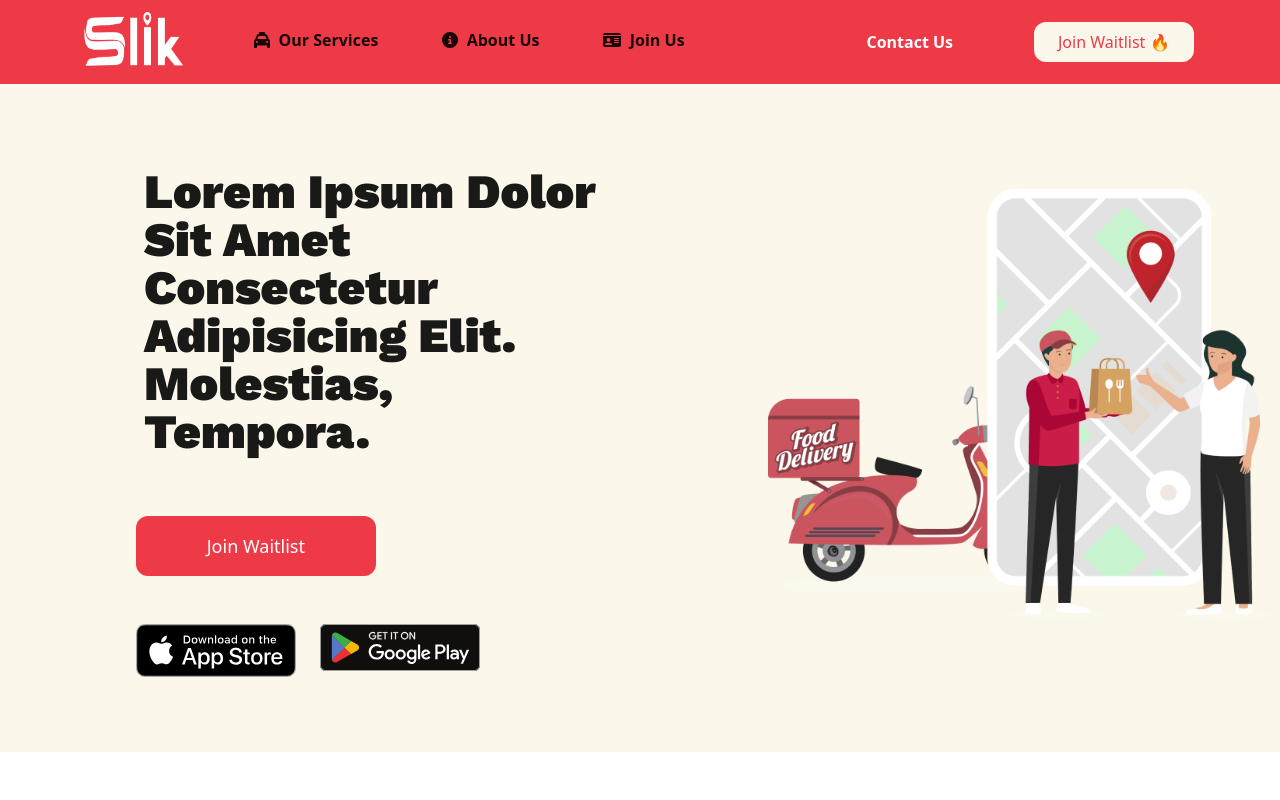
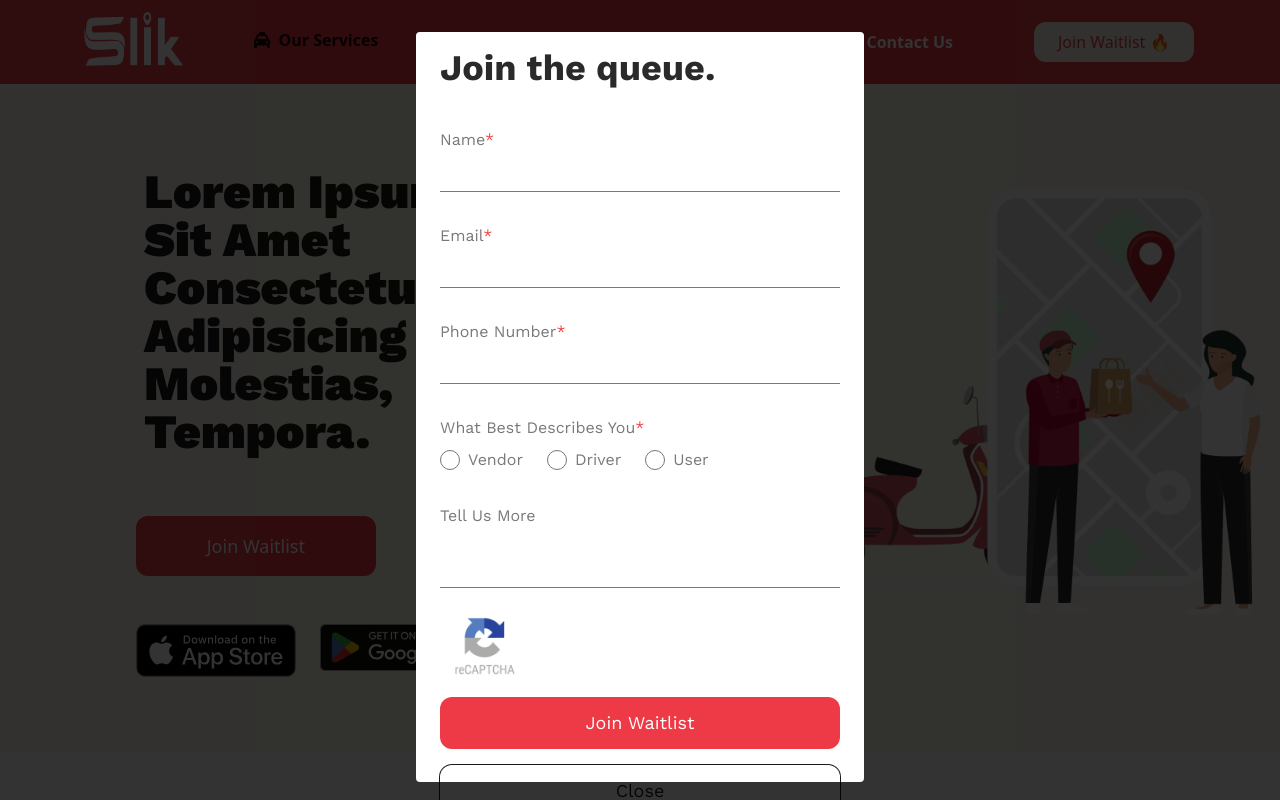
Before and after one commit to timmy-oss/slik, a Next.js app: page / in a window 1280 px wide. Shown: the top 800 px of the page. Built offline with nearby package versions, Linux system fonts and the light colour scheme.

Commit message:
Waitlist Form [ 60%]

```diff
--- a/components/Home.jsx
+++ b/components/Home.jsx
@@ -12,6 +12,7 @@ import {
 } from "@fortawesome/free-brands-svg-icons";
 import "@fortawesome/fontawesome-svg-core/styles.css";
 import AOS from "aos";
+import WaitListForm from "./WaitlistForm";
 
 const pitchBoxes = [
   {
@@ -53,6 +54,7 @@ export default function Home(props) {
     <>
       <DesktopNavBar />
       <MobileNavBar />
+      <WaitListForm />
 
       <div className="bg-[#FBF7EB] md:bg-[#FBF7EB] dark:bg-[#242318] md:dark:bg-[#242318]   md:pt-32 lg:pt-14 flex flex-col lg:flex-row justify-center lg:justify-around  min-h-[727px]">
         <div className="bg-[#FBF7EB] w-full md:bg-[#FBF7EB] dark:bg-[#242318] md:dark:bg-[#242318]   lg:w-[60%] px-4 lg:px-32 pt-24 pb-16 lg:pb-[67px]">
--- a/components/MobileNavBar.jsx
+++ b/components/MobileNavBar.jsx
@@ -7,7 +7,6 @@ import {
   faBarsStaggered,
   faX,
 } from "@fortawesome/free-solid-svg-icons";
-// import { faRectangleXmark, faX } from "@fortawesome/free-regular-svg-icons";
 import "@fortawesome/fontawesome-svg-core/styles.css";
 import { useState } from "react";
 import { navItems } from "./DesktopNavBar";
@@ -32,13 +31,13 @@ export default function MobileNavBar(props) {
 
       {showMenu && (
         <animated.div
-          style={{ fontFamily: "Mulish" }}
+          style={animationProps}
           className={
             "bg-black/40 dark:bg-white/40  md:hidden z-10 fixed  w-[100%] right-0 top-[5%] min-h-screen "
           }
         >
           <animated.div
-            // style={animationProps}
+            style={{ fontFamily: "Mulish" }}
             className="bg-white  dark:bg-[#111315] fixed h-full w-[80%] top-0 right-0"
           >
             <ul className=" mx-auto pt-[50%] font-bold space-y-10 ">
--- a/components/WaitlistForm.jsx
+++ b/components/WaitlistForm.jsx
@@ -0,0 +1,173 @@
+import * as Yup from "yup";
+import { ErrorMessage, Field, Form, Formik } from "formik";
+import phone from "phone";
+import cn from "classnames";
+import Image from "next/image";
+
+const fields = [
+  {
+    type: "text",
+    name: "name",
+    placeholder: "",
+    required: true,
+    label: "Name",
+  },
+
+  {
+    type: "email",
+    name: "email",
+    placeholder: "",
+    required: true,
+    label: "Email",
+  },
+
+  {
+    type: "text",
+    name: "phone",
+    placeholder: "",
+    required: true,
+    label: "Phone number",
+  },
+
+  {
+    type: "radio",
+    name: "category",
+    placeholder: "",
+    required: true,
+    label: "What best describes you",
+    radios: [
+      {
+        name: "Vendor",
+        value: "vendor",
+      },
+
+      {
+        name: "Driver",
+        value: "driver",
+      },
+
+      {
+        name: "User",
+        value: "user",
+      },
+    ],
+  },
+
+  {
+    type: "text",
+    as: "textarea",
+    name: "more",
+    placeholder: "",
+    required: false,
+    label: "Tell us more",
+  },
+];
+
+export default function WaitlistForm() {
+  return (
+    <div
+      style={{ fontFamily: "Work Sans" }}
+      className={
+        "bg-black/80  z-10 fixed  w-[100%] right-0 top-[5%] lg:top-0 min-h-screen "
+      }
+    >
+      <div className="min-h-[500px] max-h-[750px] z-10  rounded px-6  pb-12  max-w-md w-[90%] lg:w-full bg-[#FFFFFF] dak:bg-[#111315] mx-auto mt-8  hover:overflow-y-auto hide-scroll-bar">
+        <h1 className="text-3xl bg-white sticky py-4 top-0 left-4 right-0 font-bold lg:text-4xl text-[#2A2A2A]">
+          {" "}
+          Join the queue.
+        </h1>
+
+        <Formik
+          initialValues={{
+            name: "",
+            email: "",
+            phone: "",
+            category: "",
+            more: "",
+          }}
+        >
+          {({ isValid }) => (
+            <Form about="Waitlist Form" className="mt-4 space-y-4">
+              {fields.map((f, i) => (
+                <div className="w-full py-2 flex flex-col  justify-center items-start">
+                  <label
+                    htmlFor={f.name}
+                    className="block text-[#797979] text-sm lg:text-base capitalize"
+                  >
+                    {" "}
+                    {f.label}
+                    {f.required && <span className="text-red-500">*</span>}
+                  </label>
+
+                  {f.type === "radio" && (
+                    <div className="flex flex-row justify-start w-full space-x-6">
+                      {f.radios.map((r, i) => (
+                        <div className="flex flex-row space-x-2">
+                          <Field
+                            id={f.name + r.name}
+                            value={r.value}
+                            type={f.type}
+                            className=" w-[20px]  mt-2 cursor-pointer   border-[#797979] "
+                            title={"Choose " + r.name}
+                            name={f.name}
+                            placeholder={f.placeholder}
+                          />
+                          <label
+                            className="text-[#797979] mt-2 text-sm lg:text-base capitalize"
+                            htmlFor={f.name + r.name}
+                          >
+                            {" "}
+                            {r.name}{" "}
+                          </label>
+                        </div>
+                      ))}
+                    </div>
+                  )}
+
+                  {f.type !== "radio" && (
+                    <Field
+                      id={f.name}
+                      type={f.type}
+                      name={f.name}
+                      as={f.as || "input"}
+                      className={
+                        "outline-none w-full block border-b border-[#797979] py-2 pl-1 pr-4 " +
+                        cn([
+                          {
+                            " h-[60px]  resize-none ": f.as === "textarea",
+                            " h-[30px] lg:h-[40px]": !f.as,
+                          },
+                        ])
+                      }
+                      placeholder={f.placeholder}
+                    />
+                  )}
+                </div>
+              ))}
+              <div className="mt-4 ">
+                <Image
+                  src="/assets/recaptcha.png"
+                  height="66"
+                  width="90"
+                  priority
+                  layout="intrinsic"
+                  alt="Recaptcha"
+                />
+              </div>
+              <div className="mt-12 w-full flex flex-row justify-center  items-center     ">
+                <button className="block w-full  hover:text-[#EE3A46] dark:hover:text-white  text-lg px-12 py-2 lg:py-3 hover:bg-[#EE3A46]/90 hover:ring-1 hover:ring-[#EE3A46] transition-colors text-white transform duration-300 font-normal   bg-[#EE3A46]  rounded-xl outline-none text-center ">
+                  Join Waitlist
+                </button>
+              </div>
+              <div className="mt-6 w-full flex flex-row justify-center  items-center     ">
+                <button className="block w-full hover:ring-2 hover:font-semibold  text-lg px-12 py-2 lg:py-3  ring-1 ring-black/90 transition-colors text-black/90 transform duration-300 font-normal     rounded-xl outline-none text-center ">
+                  Close
+                </button>
+              </div>
+            </Form>
+          )}
+        </Formik>
+      </div>
+    </div>
+  );
+}
--- a/package.json
+++ b/package.json
@@ -16,10 +16,13 @@
     "aos": "^2.3.4",
     "babel-plugin-macros": "^3.1.0",
     "classnames": "^2.3.2",
+    "formik": "^2.2.9",
     "next": "latest",
     "next-pwa": "^5.6.0",
+    "phone": "^3.1.28",
     "react": "18.1.0",
-    "react-dom": "18.1.0"
+    "react-dom": "18.1.0",
+    "yup": "^0.32.11"
   },
   "devDependencies": {
     "@types/node": "17.0.35",
--- a/pages/index.jsx
+++ b/pages/index.jsx
@@ -9,7 +9,7 @@ const Home = () => {
   useEffect(() => {
     let tId = setTimeout(() => {
       setShowPage(true);
-    }, 2000);
+    }, 1000);
 
     return () => {
       clearTimeout(tId);
--- a/styles/globals.css
+++ b/styles/globals.css
@@ -29,3 +29,14 @@
   );
   filter: progid:DXImageTransform.Microsoft.gradient(startColorstr="#ffffff",endColorstr="#ffffff",GradientType=1);
 }
+
+/* Hide scrollbar for Chrome, Safari and Opera */
+.hide-scroll-bar::-webkit-scrollbar {
+  display: none;
+}
+
+/* Hide scrollbar for IE, Edge and Firefox */
+.hide-scroll-bar {
+  -ms-overflow-style: none; /* IE and Edge */
+  scrollbar-width: none; /* Firefox */
+}
```
Also changed, not shown: public/assets/recaptcha.png (added), 1 other file (tests, documents, lock files or other folders).
